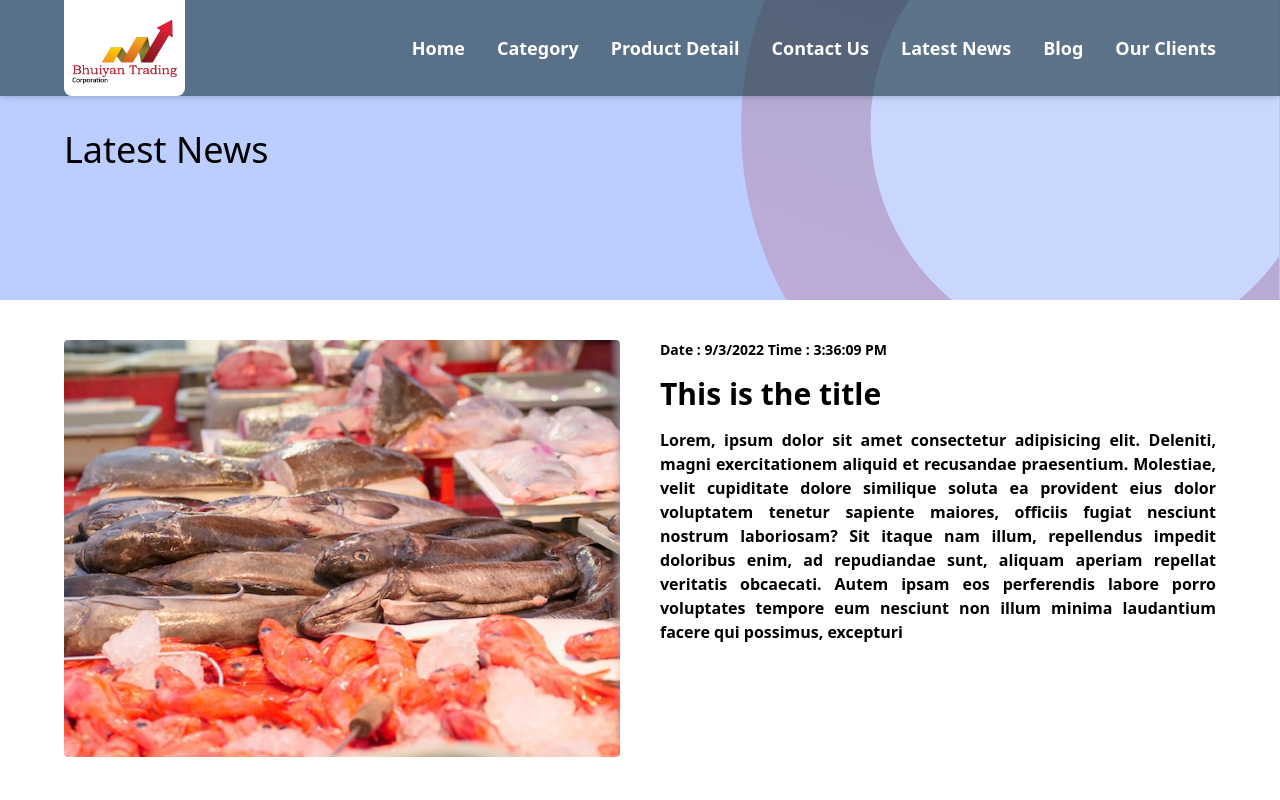
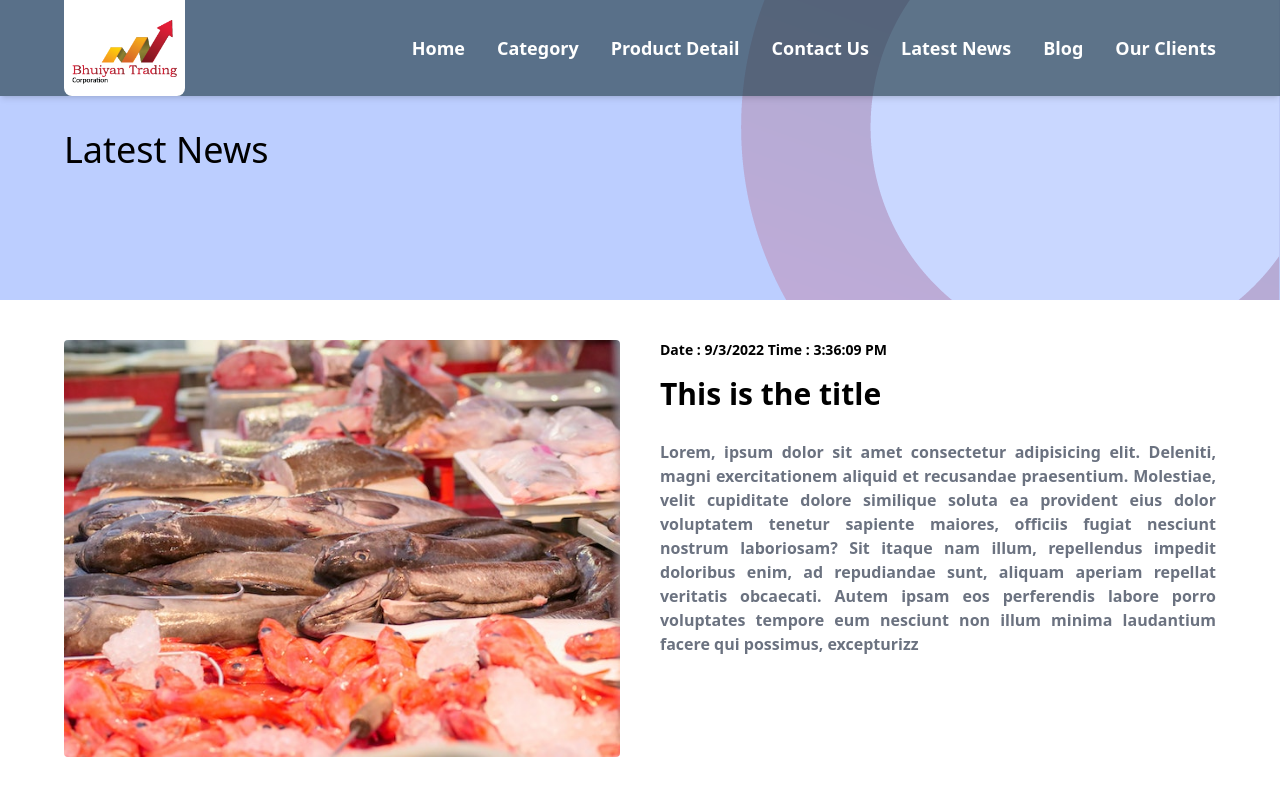
Before and after one commit to blooming-volcanoes/Bhuiyan-Trading-Client, a React (Create React App) app: page /latestNews in a window 1280 px wide. Shown: the top 800 px of the page. Built offline with nearby package versions, Linux system fonts and the light colour scheme.

Commit message:
Latest News page's fixes done

```diff
--- a/src/pages/LatestNews/LatestNews.js
+++ b/src/pages/LatestNews/LatestNews.js
@@ -42,7 +42,7 @@ function LatestNews() {
             </p>
 
             <h1 className="text-3xl font-semibold">This is the title</h1>
-            <p className="text-justify font-semibold">
+            <p className="text-justify font-semibold mt-5 text-gray-500 pt-3">
               Lorem, ipsum dolor sit amet consectetur adipisicing elit.
               Deleniti, magni exercitationem aliquid et recusandae praesentium.
               Molestiae, velit cupiditate dolore similique soluta ea provident
@@ -51,7 +51,7 @@ function LatestNews() {
               impedit doloribus enim, ad repudiandae sunt, aliquam aperiam
               repellat veritatis obcaecati. Autem ipsam eos perferendis labore
               porro voluptates tempore eum nesciunt non illum minima laudantium
-              facere qui possimus, excepturi
+              facere qui possimus, excepturizz
             </p>
           </div>
         </div>
@@ -62,7 +62,7 @@ function LatestNews() {
             .fill(blogs[0])
             .map((blog, i) => (
               <div
-                className="space-y-2 rounded-lg bg-white py-4 px-2 shadow-2xl"
+                className="space-y-2 rounded-lg bg-white py-4 px-2 shadow-lg"
                 key={i}
               >
                 <img className="rounded" src={dummy} alt="" />
```
